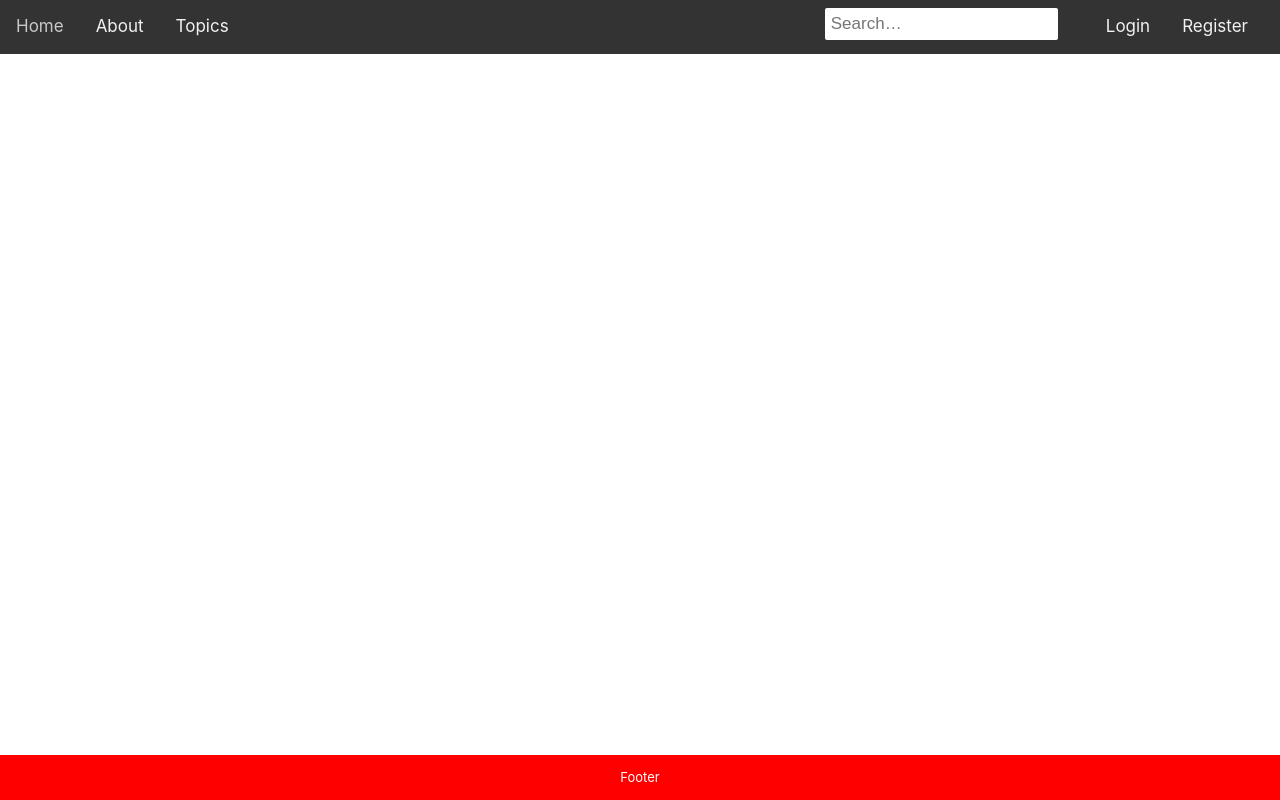
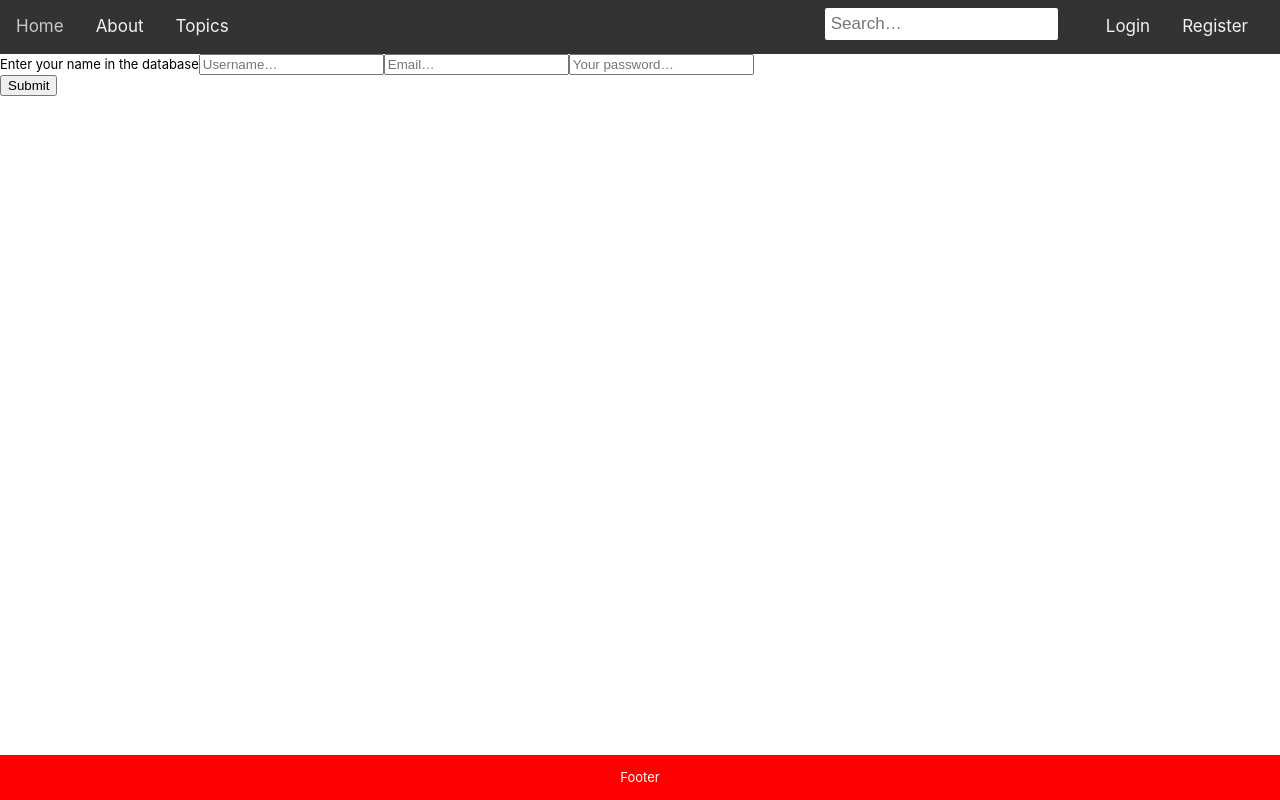
Before and after one commit to fossabot/hellstormio, a React app: page / in a window 1280 px wide. Built offline with nearby package versions, Linux system fonts and the light colour scheme.

Commit message:
Okay its working, stop me

```diff
--- a/src/api/routes/users.ts
+++ b/src/api/routes/users.ts
@@ -14,7 +14,7 @@ router.get('/', function (req, res) {
 router.post('/', function (req, res) {
   // INSERT INTO`users`(`username`, `email`, `password`, `join_date`) VALUES('3143141', '415151', '515151', '2017-12-07');
   let query = 'INSERT INTO `users` (??,??,??,??) VALUES (?,?,?,?)'
-  const table = ['username', 'email', 'password', 'join_date', req.body.username, req.body.email.toLowerCase(), req.body.password, new Date()]
+  const table = ['username', 'email', 'password', 'join_date', req.body.username, req.body.email, req.body.password, new Date()]
   query = connection.format(query, table)
   connection.query(query, function (error, results) {
     standardOutput(error, results, res)
--- a/src/api/server.ts
+++ b/src/api/server.ts
@@ -19,7 +19,6 @@ app.use('/api/v1/games', games)
 app.use('/api/v1/tag', tag)
 //#endregion
 
-/*
 //#region Webpack Configuration
 const webpack = require('webpack')
 const config = require('../../webpack.config.js')
@@ -33,7 +32,7 @@ app.use(
     publicPath: config.adminConfig,
   }),
 )
-//#endregion */
+//#endregion
 
 //#region Database connection
 app.use(function (req, res, next) {
--- a/src/ui/app.tsx
+++ b/src/ui/app.tsx
@@ -1,12 +1,14 @@
 import * as React from 'react'
 import { NavBar } from './nav-bar'
 import { Footer } from './footer'
+import { Join } from './registration'
 
 export class App extends React.Component {
   public render() {
     return (
       <div id='root'>
         <NavBar />
+        <Join />
         <Footer />
       </div>
     )
--- /dev/null
+++ b/src/ui/registration/index.tsx
@@ -0,0 +1,17 @@
+import * as React from 'react'
+
+export class Join extends React.Component {
+  public render() {
+    return (
+      <div className='join'>
+        <form action='/api/v1/users' method='post'>
+          <label>Enter your name in the database</label>
+          <input type='text' name='username' placeholder='Username…' />
+          <input type='email' name='email' placeholder='Email…' />
+          <input type='password' name='password' placeholder='Your password…' />
+        </form>
+        <button type='submit'>Submit</button>
+      </div>
+    )
+  }
+}
```
